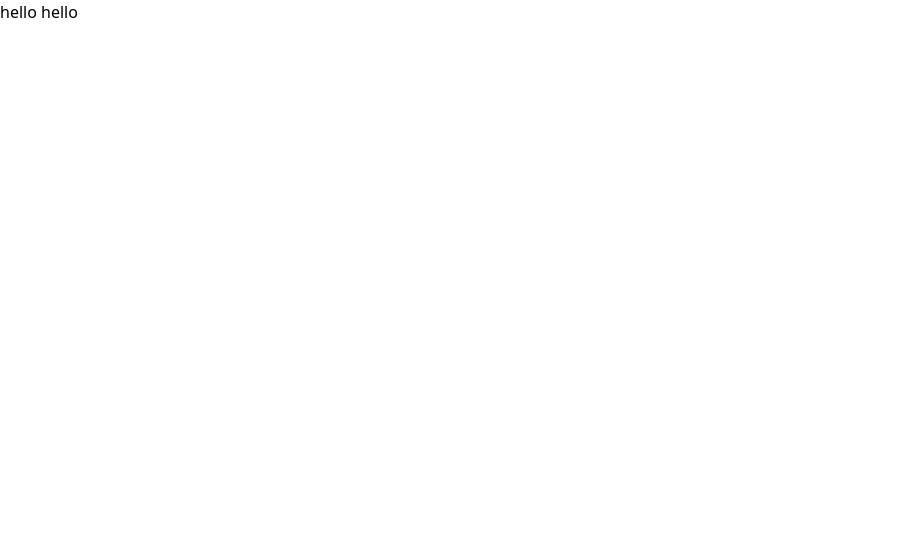
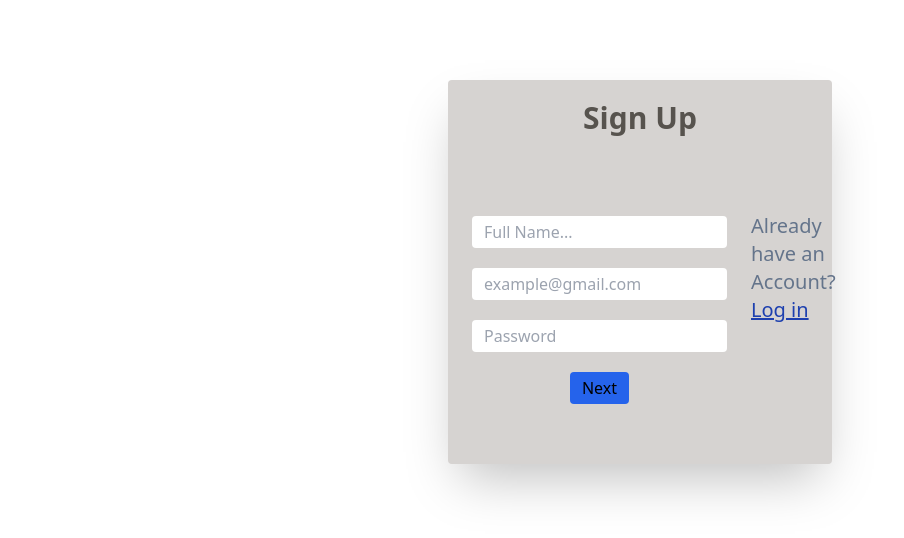
Before and after one commit to Bagalekeshab/Ecommerce-Webstie, a React (Create React App) app: page /signup in a window 1280 px wide. Shown: the top 538 px of the page, without its empty margins (0-904 px from the left). Built offline with nearby package versions, Linux system fonts and the light colour scheme.

Commit message:
Add Component

```diff
--- a/package.json
+++ b/package.json
@@ -6,6 +6,7 @@
     "@testing-library/jest-dom": "^5.17.0",
     "@testing-library/react": "^13.4.0",
     "@testing-library/user-event": "^13.5.0",
+    "axios": "^1.6.7",
     "react": "^18.2.0",
     "react-dom": "^18.2.0",
     "react-icons": "^5.0.1",
--- a/src/App.js
+++ b/src/App.js
@@ -4,14 +4,15 @@ import {BrowserRouter as Router, Routes, Route} from "react-router-dom";
 import ForgetFormPage from "./Component/forgetform";
 import SignUpPage from "./Component/signup";
 import ErrorPage from "./Component/ErrorPage";
+import HomePage from "./Component/home/HomePage";
 
 function App() {
   return (
     <div className="APP">
       <Router>
         <Routes>
-
-          <Route path="/" element={<LoginPage/>}/>
+        <Route path="/" element={<HomePage/>}/>
+          <Route path="/login" element={<LoginPage/>}/>
           <Route path="/forgetform" element={<ForgetFormPage/>}/>
           <Route path="/signup" element={<SignUpPage/>}/>
           <Route path="/errorpage" element={<ErrorPage/>}/>
--- a/src/Component/ErrorPage.jsx
+++ b/src/Component/ErrorPage.jsx
@@ -1,22 +1,11 @@
 import React from 'react'
-import { FaArrowRightLong } from "react-icons/fa6";
+
 
 const ErrorPage = () => {
   return (
-    <div className='bg-slate-600 p-14'>
-        <div>
-      <img className=' h-96 mx-auto' src="/images/errorlogo.png" alt="img" />
 
-    </div>
-        <div className='mt-5 text-center space-y-2'>
-            <h1 className=' text-3xl font-bold'>404-PAGE NOT FOUND</h1>
-            <p className='text-slate-950'>...maybe the page you're looking for is not found or never existed.
-
-            </p>
-
-            <button className='bg-black text-white px-5 py-2 rounded-2xl gap-3 flex items-center mx-auto hover:bg-slate-400 hover:text-black '>Back to Home <FaArrowRightLong /></button>
-
-        </div>
+    <div>
+      <h1 className='text-center font-medium text-3xl'>Fetch the Data</h1>
     </div>
   )
 }
--- /dev/null
+++ b/src/Component/home/HomePage.jsx
@@ -0,0 +1,113 @@
+import React from 'react'
+import { useState } from 'react';
+import { MdSearch } from "react-icons/md";
+import axios from 'axios';
+import { useEffect } from 'react';
+import { Link } from 'react-router-dom';
+import LoginPage from '../login';
+// import { useLayoutEffect } from 'react';
+
+
+
+function HomePage() {
+
+    const[showDate, setShowDate] = useState([])
+    const [search, setSearch] = useState('')
+
+    const changeToggle =(e)=>{
+        setSearch(e.target.value)
+    }
+
+
+ useEffect(()=>{
+
+        const url ='https://fakestoreapi.com/products'
+
+
+
+    const data = async()=>{
+
+    //     const options = {
+    //         method: 'GET',
+    //         url: 'https://therundown-therundown-v1.p.rapidapi.com/affiliates',
+
+    //      headers: {
+    //    'X-RapidAPI-Key': 'eca07ca807msh2201e9665259a5ep180f10jsnf9337e1d2339',
+    //    'X-RapidAPI-Host': 'therundown-therundown-v1.p.rapidapi.com'
+    // }
+    //     }
+
+        try{
+            const respones = await axios.request(url)
+
+                setShowDate(respones.data)
+
+        // const response = await fetch(url);
+        // const data = await response.json()
+        // console.log(data)
+        }
+        catch (error){
+
+                console.error('Error fetching data:', error);
+
+        }
+
+        if(search !== ''){
+
+        }
+        else {
+            setShowDate([])
+        }
+    }
+    data()
+
+ },)
+
+
+
+
+  return (
+    <div>
+        <nav className='bg-stone-600 px-5 py-10 flex justify-between items-center'>
+            <div>
+                <p className='text-2xl text-white'>Basketball</p>
+            </div>
+            <div className='flex justify-center items-center -space-x-6'>
+            <input className='w-96 px-2 py-1 rounded'
+             type='search'
+             placeholder='Search...'
+             onChange={changeToggle}/>
+           <span className='text-xl cursor-pointer'> <MdSearch /></span>
+            </div>
+            <div>
+                <p className='text-white text-xl '>
+                    <Link to='/login' element={<LoginPage/>}>Login</Link>
+                </p>
+            </div>
+        </nav>
+        <div className="container grid grid-cols-3 gap-2 px-10">
+
+
+            {showDate.map((item,index) =>(
+
+                 <div key={index.id} className='border-2 h-auto w-60 mx-auto'>
+
+                <h1 className='font-bold text-center px-2 bg-black text-white py-5'>{item.title}</h1>
+                <img src={item.image} alt='' className='w-52 h-40 mt-3' />
+                <h2 className='pl-5 mt-5 font-bold bg-cyan-500'>Rs {item.price}</h2>
+                <p className='px-2'>{item.description}</p>
+
+
+            </div>
+
+            ))
+
+            }
+
+        </div>
+
+    </div>
+  )
+}
+
+export default HomePage
--- a/src/Component/signup.jsx
+++ b/src/Component/signup.jsx
@@ -1,20 +1,103 @@
-import React from 'react'
+import React, { useState } from 'react'
+
 
 
 function SignUpPage() {
 
+        const[name,setName] = useState('')
+        const[email, setEmail] = useState('')
+        const[password,setPassword] = useState('')
+        const[isEmailValid, setIsEmailValid] = useState(false)
+
+        const toggleName = (e)=>{
+            setName(e.target.value)
+
+        }
+
+        const toggleEmail = (e) =>{
+          setEmail(e.target.value)
+
+          const emailRegex = /^[^\s@]+@[^\s@]+\.[^\s@]+$/;
+          const isValid = emailRegex.test(e.target.value);
+
+          setIsEmailValid(isValid)
+
+
+
+        }
+
+        const togglePassword = (e) =>{
+          setPassword(e.target.value)
+
+        }
+
+        const handleSubmit =(e)=>{
+          e.preventDefault();
+
+          if(isEmailValid){
+            console.log(email);
+    } else {
+
+      console.error('Invalid email address');
+    }
+    console.log(name,password)
+
+
+
+
+
+
+
+        }
+
+
+
+
+
 
 
   return (
-    <>
 
     <div>
-      hello hello
+      <div className="container bg-stone-300 w-96 h-96 mx-auto mt-20 rounded shadow-2xl">
+        <h1 className='text-3xl text-center pt-5 font-bold text-stone-600'>Sign Up</h1>
+        <div className='flex h-2/3 mt-5'>
+        <form onSubmit={handleSubmit} className="  leftbox space-y-5 px-1  mx-5 flex flex-col mt-10 p-5">
+          <div>
+          <input className='rounded px-3 py-1'
+            onChange={toggleName}
+          type='text' placeholder='Full Name...'/>
+          </div>
+
+          <div>
+          <input className='rounded px-3 py-1'
+           onChange={toggleEmail}
+           type='text'
+           placeholder='example@gmail.com'/>
+          </div>
+
+          <div>
+          <input className='rounded px-3 py-1'
+           onChange={togglePassword}
+           type='password'
+           placeholder='Password'/>
+          </div>
+
+          <div className='mx-auto'>
+            <button type='submit' className='bg-blue-600 rounded px-3 py-1'>Next</button>
+
+          </div>
+
+        </form>
+        <div className="rightbox  mt-14">
+          <p className='text-xl text-slate-500'>Already have an
+             Account?<span className='text-blue-800 underline cursor-pointer'>Log in</span></p>
+        </div>
+
+        </div>
+      </div>
+
     </div>
-
-
-
-    </>
   )
 }
 
```
Also changed, not shown: 1 other file (tests, documents, lock files or other folders).
